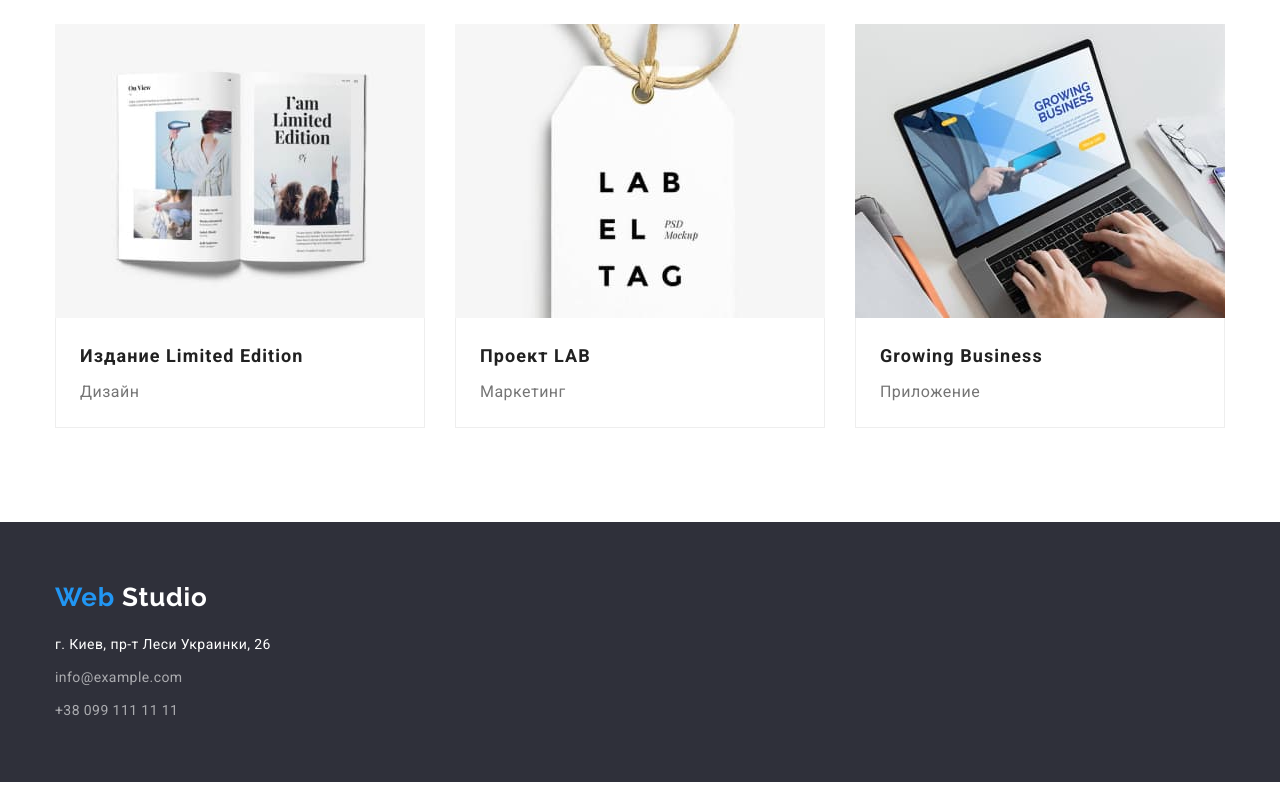
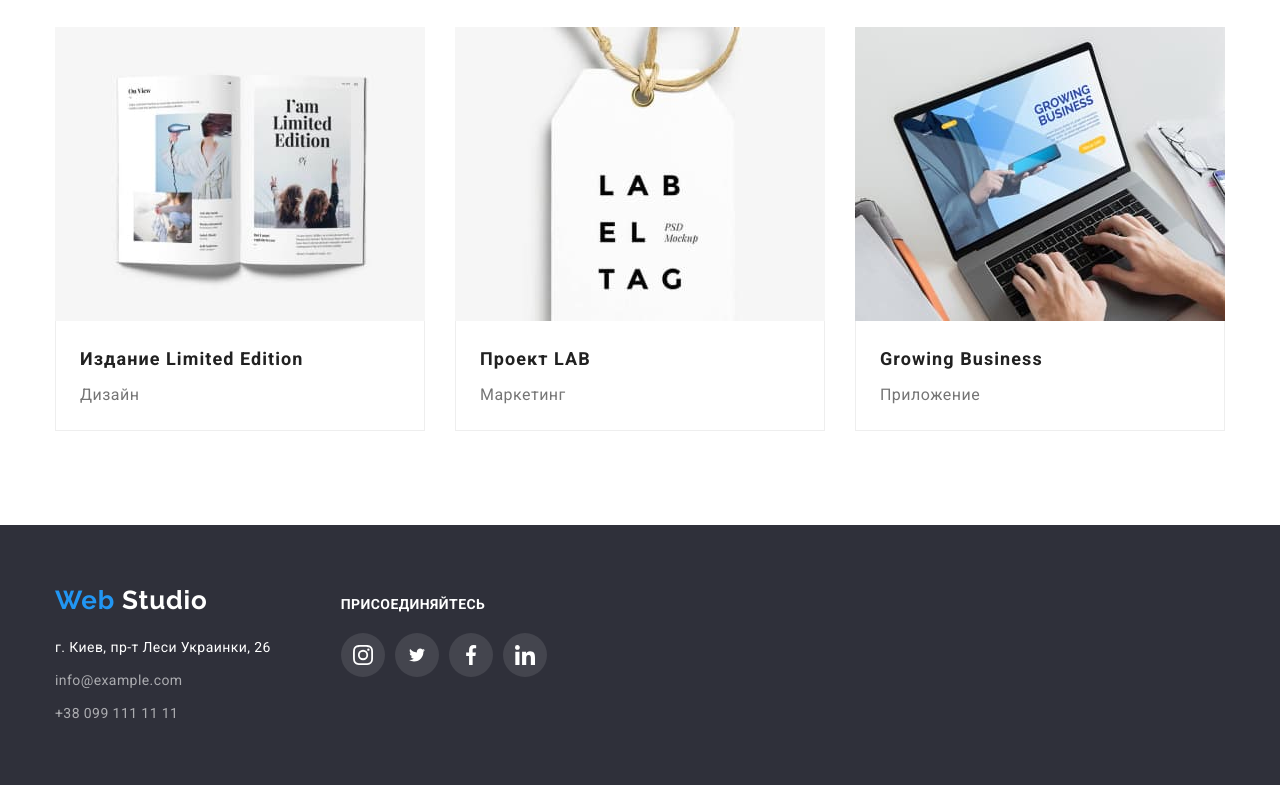
Before and after one commit to KaterinaBondarenko/goit-markup-hw-04, a plain HTML site: page portfolio.html in a window 1280 px wide. Shown: the part 1107-1892 px from the top of the page. Drawn offline with nearby package versions, Linux system fonts and the light colour scheme.

Commit message:
23.02.2021

```diff
--- a/css/style.css
+++ b/css/style.css
@@ -77,6 +77,16 @@
 
 .nav-list {
   margin-left: 93px;
+}
+
+.contacts-icon {
+  fill: currentColor;
+  margin-right: 10px;
+}
+
+.contacts-icon .contact-item:hover,
+.contacts-icon .contact-item:focus {
+  fill: var(--blue-text);
 }
 
 /* hero---------------------------------------------------------------------- */
@@ -359,6 +369,9 @@
 }
 
 footer .container {
+  display: flex;
+  align-items: baseline;
+
   padding-top: 60px;
   padding-bottom: 60px;
 }
@@ -386,6 +399,61 @@
   margin-top: 9px;
 
   color: rgba(255, 255, 255, 0.6);
+}
+
+.footer-social {
+  margin-left: 70px;
+}
+
+.footer-title {
+  font-style: normal;
+  font-weight: 700;
+  font-size: 14px;
+  line-height: 1.14;
+  letter-spacing: 0.03em;
+  text-transform: uppercase;
+  color: var(--text-white);
+}
+
+.footer-list {
+  display: flex;
+  justify-content: center;
+  align-items: center;
+  margin-top: 20px;
+}
+
+.footer-social-list {
+  width: 44px;
+  height: 44px;
+  margin-right: 10px;
+  fill: var(--social-icon-color);
+  background-color: var(--social-footer-icon);
+  border-radius: 50%;
+}
+
+.footer-social-list:last-child {
+  margin-right: 0px;
+}
+
+.footer-social-list:hover,
+.footer-social-list:focus {
+  background-color: var(--text-white);
+}
+
+.footer-link {
+  display: flex;
+  justify-content: center;
+  align-items: center;
+  width: 44px;
+  height: 44px;
+  fill: var(--text-white);
+}
+
+.footer-link:hover,
+.footer-link:focus {
+  border-radius: 50%;
+  fill: var(--text-white);
+  background-color: var(--blue);
 }
 
 /* portfolio css------------------------------------------------------------- */
--- a/portfolio.html
+++ b/portfolio.html
@@ -38,12 +38,21 @@
         </nav>
         <ul class="contact-list">
           <li class="contact-item item">
-            <a class="link" href="mailto:info@devstudio.com"
-              >info@devstudio.com</a
+            <a class="link" aria-label="mail" href="mailto:info@devstudio.com">
+              <svg class="contacts-icon" width="16" height="12">
+                <use href="./images/sprite.svg#icon-envelope"></use>
+              </svg>
+              info@devstudio.com</a
             >
           </li>
+
           <li class="contact-item item">
-            <a class="link" href="tel:+380961111111">+38 096 111 11 11</a>
+            <a class="link" aria-label="mail" href="tel:+380961111111">
+              <svg class="contacts-icon" width="10" height="16">
+                <use href="./images/sprite.svg#icon-smartphone"></use>
+              </svg>
+              +38 096 111 11 11</a
+            >
           </li>
         </ul>
       </div>
@@ -231,6 +240,7 @@
     </main>
     <footer>
       <div class="container">
+        <div class="footer-info">
           <a class="logo footer" href="./index.html"
             >Web
             <span>Studio</span>
@@ -243,6 +253,40 @@
             <a class="contacts" href="tel:+380991111111">+38 099 111 11 11</a>
           </address>
         </div>
+        <div class="footer-social">
+          <h2 class="footer-title">присоединяйтесь</h2>
+          <ul class="footer-list">
+            <li class="footer-social-list">
+              <a class="footer-link" href="#">
+                <svg width="20" height="20">
+                  <use href="./images/sprite.svg#icon-instagram"></use>
+                </svg>
+              </a>
+            </li>
+            <li class="footer-social-list">
+              <a class="footer-link" href="#">
+                <svg width="20" height="16">
+                  <use href="./images/sprite.svg#icon-twitter"></use>
+                </svg>
+              </a>
+            </li>
+            <li class="footer-social-list">
+              <a class="footer-link" href="#">
+                <svg width="20" height="20">
+                  <use href="./images/sprite.svg#icon-facebook"></use>
+                </svg>
+              </a>
+            </li>
+            <li class="footer-social-list">
+              <a class="footer-link" href="#">
+                <svg width="20" height="20">
+                  <use href="./images/sprite.svg#icon-linkedin"></use>
+                </svg>
+              </a>
+            </li>
+          </ul>
+        </div>
+      </div>
     </footer>
   </body>
 </html>
```
Also changed, not shown: index.html (+46 -3 lines). Lines whose indentation alone changed are shown as unchanged.
